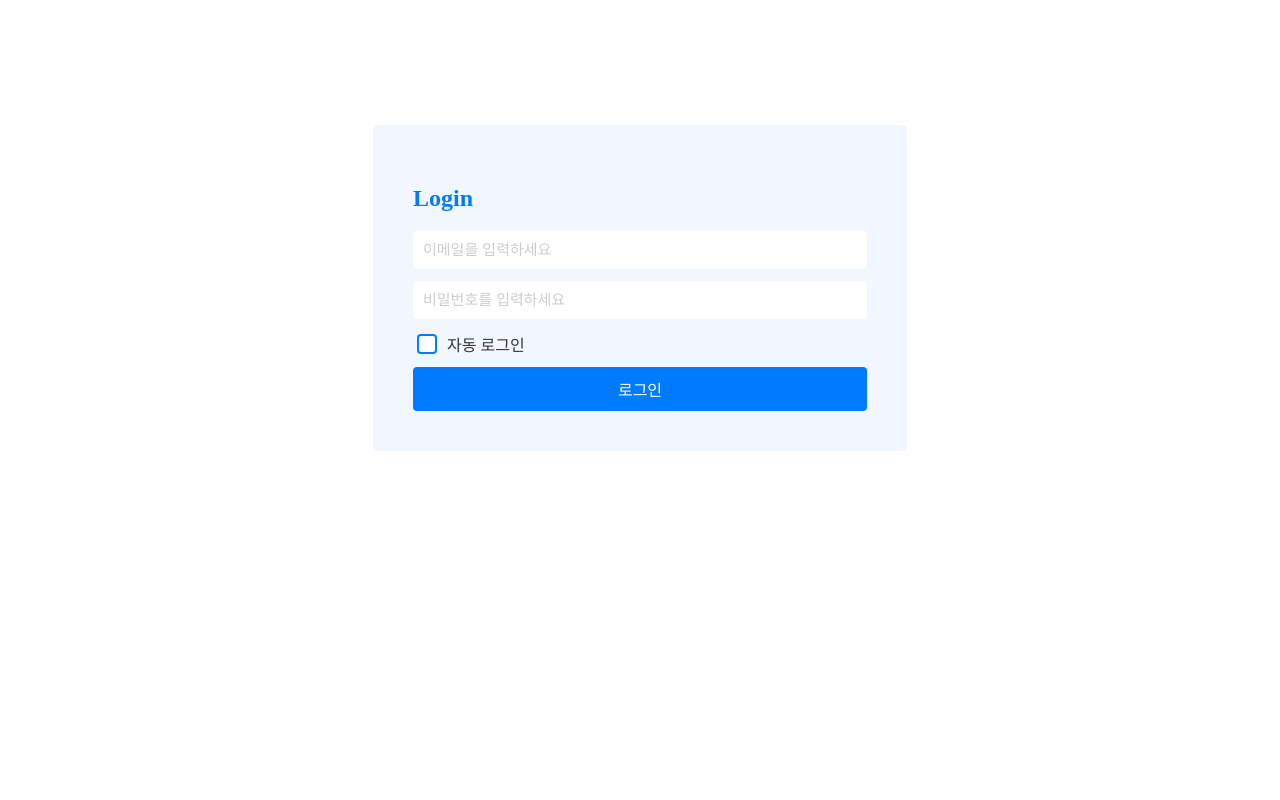
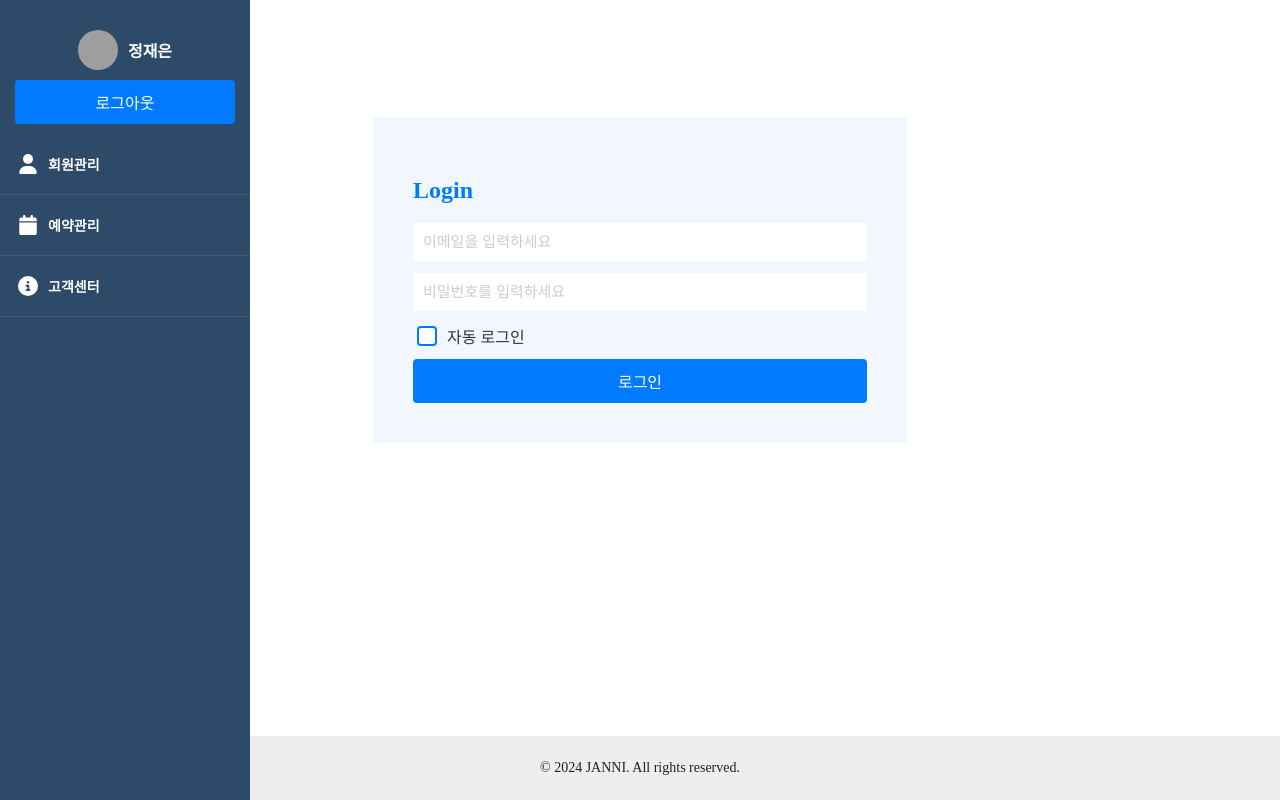
Before and after one commit to jungjaeeun/reservation_admin, a Next.js app: page /signin in a window 1280 px wide. Built offline with nearby package versions, Linux system fonts and the light colour scheme; grey boxes are pictures that could not be loaded.

Commit message:
대시보드 진행중

```diff
--- a/package.json
+++ b/package.json
@@ -9,6 +9,9 @@
     "lint": "next lint"
   },
   "dependencies": {
+    "@fortawesome/fontawesome-svg-core": "^6.5.2",
+    "@fortawesome/free-solid-svg-icons": "^6.5.2",
+    "@fortawesome/react-fontawesome": "^0.2.2",
     "axios": "^1.7.2",
     "bcrypt": "^5.1.1",
     "bcryptjs": "^2.4.3",
--- a/src/app/layout.tsx
+++ b/src/app/layout.tsx
@@ -1,17 +1,52 @@
-import type { Metadata } from "next";
-export const metadata: Metadata = {
-  title: "관리자",
-  description: "Generated by create next app",
-};
+import Footer from "@/components/Footer";
+import Nav from "@/components/Nav";
+import { MenuItem } from "./types/type";
+import {
+  faUser,
+  faCalendar,
+  faCircleInfo,
+} from "@fortawesome/free-solid-svg-icons";
 
 export default function RootLayout({
   children,
 }: Readonly<{
   children: React.ReactNode;
 }>) {
+  const isLoggedIn = true;
+  const menus: MenuItem[] = [
+    {
+      id: 0,
+      title: "회원관리",
+      iconClass: faUser,
+      link: "/members",
+    },
+    {
+      id: 1,
+      title: "예약관리",
+      iconClass: faCalendar,
+      link: "/reservations",
+    },
+    {
+      id: 2,
+      title: "고객센터",
+      iconClass: faCircleInfo,
+      link: "/center",
+    },
+  ];
+
   return (
     <html lang="en">
-      <body>{children}</body>
+      <body style={{ margin: 0 }}>
+        {isLoggedIn && (
+          <Nav
+            adminName="정재은"
+            adminImage="https://i.pinimg.com/736x/e0/29/d4/e029d410bc752cab68e3031fbec67f6d.jpg"
+            menus={menus}
+          />
+        )}
+        <div>{children}</div>
+        {isLoggedIn && <Footer />}
+      </body>
     </html>
   );
 }
--- /dev/null
+++ b/src/app/types/type.ts
@@ -0,0 +1,8 @@
+import { IconDefinition } from "@fortawesome/fontawesome-svg-core";
+
+export interface MenuItem {
+  id: number;
+  title: string;
+  iconClass: string | IconDefinition | unknown;
+  link: string;
+}
--- a/src/components/Footer.tsx
+++ b/src/components/Footer.tsx
@@ -0,0 +1,14 @@
+import React from "react";
+import "@styles/css/footer.css";
+
+const Footer: React.FC = () => {
+  return (
+    <footer className="footer">
+      <div className="footerBottom">
+        <p>&copy; {new Date().getFullYear()} JANNI. All rights reserved.</p>
+      </div>
+    </footer>
+  );
+};
+
+export default Footer;
--- /dev/null
+++ b/src/components/Nav.tsx
@@ -0,0 +1,40 @@
+import React from "react";
+import { FontAwesomeIcon } from "@fortawesome/react-fontawesome";
+import { IconDefinition } from "@fortawesome/fontawesome-svg-core";
+import { MenuItem } from "@/app/types/type";
+import "@styles/css/nav.css";
+import Button from "./button/Button";
+
+interface NavProps {
+  adminName: string;
+  adminImage: string;
+  menus: MenuItem[];
+}
+
+const Nav: React.FC<NavProps> = ({ adminName, adminImage, menus }) => {
+  return (
+    <nav className="navigation">
+      <div className="profile">
+        <img src={adminImage} className="profileImage" />
+        <span className="profileName">{adminName}</span>
+      </div>
+      <div style={{ width: "calc(100% - 30px)", marginBottom: 10 }}>
+        <Button block>로그아웃</Button>
+      </div>
+      <ul className="menu">
+        {menus.map((menu) => (
+          <li key={menu.id} className="menuItem">
+            <FontAwesomeIcon
+              icon={menu.iconClass as unknown as IconDefinition}
+              className="menuIcon"
+              style={{ width: 20, height: 20 }}
+            />
+            <a href={menu.link}>{menu.title}</a>
+          </li>
+        ))}
+      </ul>
+    </nav>
+  );
+};
+
+export default Nav;
--- /dev/null
+++ b/src/styles/css/footer.css
@@ -0,0 +1,19 @@
+.footer {
+  background-color: #eee;
+  color: white;
+  font-size: 14px;
+  position: absolute;
+  width: 100%;
+  bottom: 0; }
+
+.footerContent {
+  display: flex;
+  justify-content: space-between;
+  align-items: center;
+  margin: 0 auto; }
+
+.footerBottom {
+  background-color: #eee;
+  padding: 10px 0;
+  text-align: center;
+  color: #222; }
--- /dev/null
+++ b/src/styles/css/nav.css
@@ -0,0 +1,64 @@
+.navigation {
+  background-color: #2d4a69;
+  color: #fff;
+  width: 250px;
+  height: 100vh;
+  position: fixed;
+  top: 0;
+  left: 0;
+  display: flex;
+  flex-direction: column;
+  align-items: center;
+  padding-top: 20px;
+  z-index: 1000; }
+  .navigation .profile {
+    display: flex;
+    align-items: center;
+    padding: 10px; }
+    .navigation .profile .profileImage {
+      width: 40px;
+      height: 40px;
+      border-radius: 50%;
+      margin-right: 10px;
+      object-fit: cover; }
+    .navigation .profile .profileName {
+      font-size: 16px;
+      font-weight: bold; }
+  .navigation .menu {
+    width: 100%;
+    list-style-type: none;
+    padding: 0;
+    margin: 0;
+    flex: 1; }
+    .navigation .menu .menuItem {
+      padding: 20px 18px;
+      display: flex;
+      align-items: center;
+      cursor: pointer;
+      transition: background-color 0.3s ease;
+      border-bottom: 1px solid rgba(255, 255, 255, 0.1); }
+      .navigation .menu .menuItem:hover {
+        background-color: rgba(255, 255, 255, 0.1); }
+      .navigation .menu .menuItem a {
+        color: #fff;
+        text-decoration: none;
+        margin-left: 10px;
+        font-size: 14px;
+        font-weight: bold; }
+      .navigation .menu .menuItem .icon {
+        margin-right: 10px;
+        font-size: 18px; }
+  .navigation .socialLinks {
+    padding: 10px;
+    width: 100%;
+    display: flex;
+    justify-content: center;
+    border-top: 1px solid #ccc; }
+    .navigation .socialLinks a {
+      color: #fff;
+      text-decoration: none;
+      margin: 0 10px;
+      font-size: 16px;
+      transition: opacity 0.3s ease; }
+      .navigation .socialLinks a:hover {
+        opacity: 0.8; }
--- a/src/styles/scss/color.scss
+++ b/src/styles/scss/color.scss
@@ -9,3 +9,4 @@ $black1: #222;
 $black2: #333;
 
 $bg-color: #f2f6ff;
+$nav-bar: #2d4a69;
--- /dev/null
+++ b/src/styles/scss/footer.scss
@@ -0,0 +1,24 @@
+@import "./color.scss";
+
+.footer {
+  background-color: $gray2;
+  color: white;
+  font-size: 14px;
+  position: absolute;
+  width: 100%;
+  bottom: 0;
+}
+
+.footerContent {
+  display: flex;
+  justify-content: space-between;
+  align-items: center;
+  margin: 0 auto;
+}
+
+.footerBottom {
+  background-color: $gray2;
+  padding: 10px 0;
+  text-align: center;
+  color: $black1;
+}
--- /dev/null
+++ b/src/styles/scss/nav.scss
@@ -0,0 +1,89 @@
+@import "./color.scss";
+
+.navigation {
+  background-color: $nav-bar;
+  color: #fff;
+  width: 250px;
+  height: 100vh;
+  position: fixed;
+  top: 0;
+  left: 0;
+  display: flex;
+  flex-direction: column;
+  align-items: center;
+  padding-top: 20px;
+  z-index: 1000;
+
+  .profile {
+    display: flex;
+    align-items: center;
+    padding: 10px;
+
+    .profileImage {
+      width: 40px;
+      height: 40px;
+      border-radius: 50%;
+      margin-right: 10px;
+      object-fit: cover;
+    }
+
+    .profileName {
+      font-size: 16px;
+      font-weight: bold;
+    }
+  }
+
+  .menu {
+    width: 100%;
+    list-style-type: none;
+    padding: 0;
+    margin: 0;
+    flex: 1;
+
+    .menuItem {
+      padding: 20px 18px;
+      display: flex;
+      align-items: center;
+      cursor: pointer;
+      transition: background-color 0.3s ease;
+      border-bottom: 1px solid rgba(255, 255, 255, 0.1);
+
+      &:hover {
+        background-color: rgba(255, 255, 255, 0.1);
+      }
+
+      a {
+        color: #fff;
+        text-decoration: none;
+        margin-left: 10px;
+        font-size: 14px;
+        font-weight: bold;
+      }
+
+      .icon {
+        margin-right: 10px;
+        font-size: 18px;
+      }
+    }
+  }
+
+  .socialLinks {
+    padding: 10px;
+    width: 100%;
+    display: flex;
+    justify-content: center;
+    border-top: 1px solid $gray1;
+
+    a {
+      color: #fff;
+      text-decoration: none;
+      margin: 0 10px;
+      font-size: 16px;
+      transition: opacity 0.3s ease;
+
+      &:hover {
+        opacity: 0.8;
+      }
+    }
+  }
+}
--- a/tsconfig.json
+++ b/tsconfig.json
@@ -23,7 +23,9 @@
       "@styles/*": ["src/styles/*"],
       "@lib/*": ["lib/*"],
       "@error": ["src/errors.json"],
-      "@hoc/*": ["src/hoc/*"]
+      "@hoc/*": ["src/hoc/*"],
+      "@public/*": ["public/*"],
+      "@types/*": ["types/*"]
     },
     "baseUrl": "./"
   },
```
Also changed, not shown: src/components/Header.tsx (deleted), 1 other file (tests, documents, lock files or other folders).
